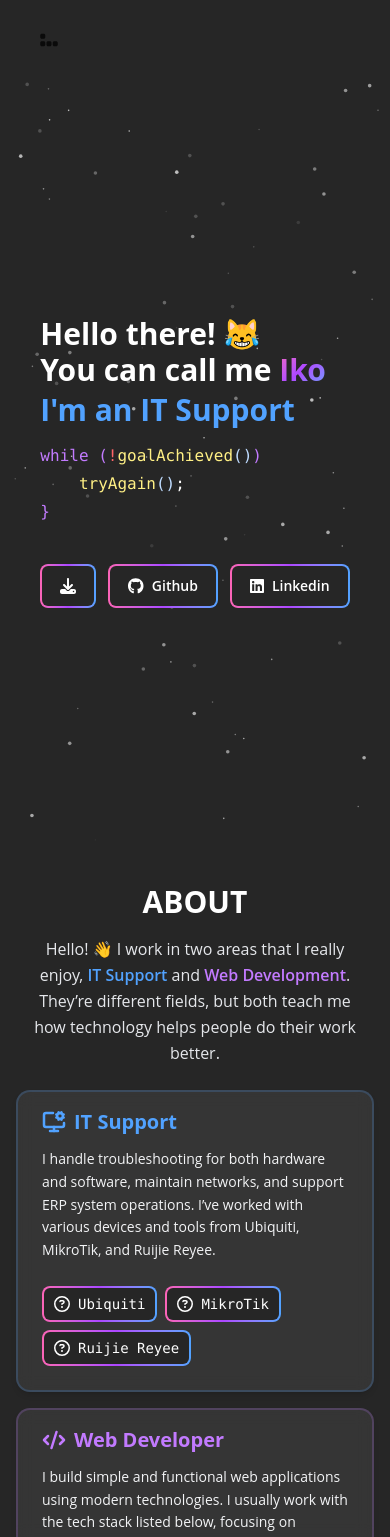
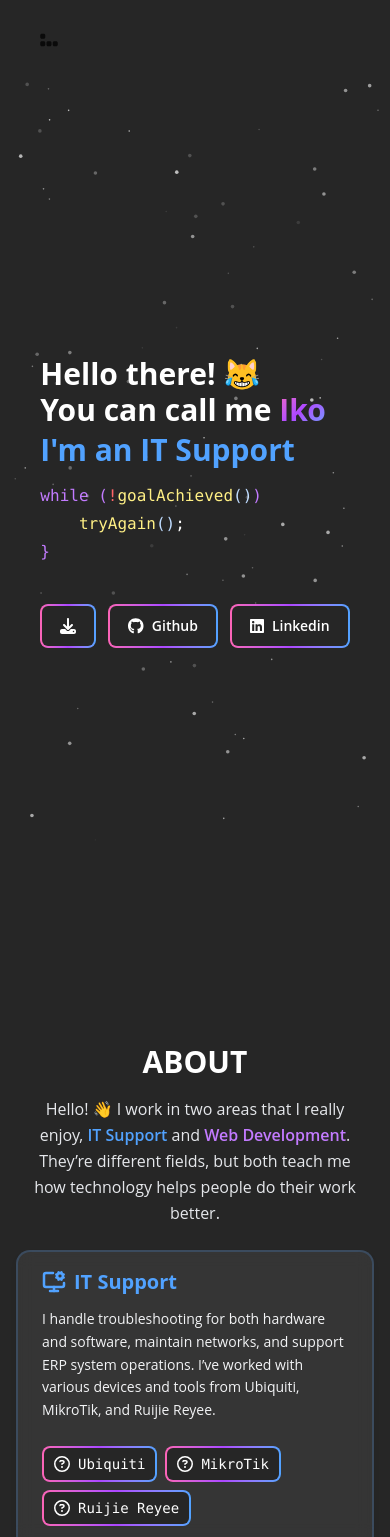
Before and after one commit to hamma-nyk/portofolio_v2, a React (Vite) app: page / in a window 390 px wide. Shown: the top 1537 px of the page. Built offline with nearby package versions, Linux system fonts and the light colour scheme.

Commit message:
Update mobile view

```diff
--- a/src/components/fragments/About.jsx
+++ b/src/components/fragments/About.jsx
@@ -57,10 +57,10 @@ const About = (props) => {
       <section
         id="about"
         ref={goto}
-        className="flex flex-col sm:h-screen mx-auto justify-center w"
+        className="flex flex-col xl:mt-0 xl:h-screen mx-auto justify-center w"
       >
         <div className="flex flex-col h-full px-2 sm:px-10 w-full items-start justify-center">
-          <h1 className="text-3xl sm:text-4xl font-[700] mx-auto text-white">
+          <h1 className="text-3xl sm:text-4xl font-[700] mx-auto text-white mt-30 xl:mt-0">
             ABOUT
           </h1>
           <p className="w-11/12 sm:w-2/3 mx-auto mt-4 text-center leading-relaxed text-gray-200">
--- a/src/components/fragments/Message.jsx
+++ b/src/components/fragments/Message.jsx
@@ -69,7 +69,7 @@ const Message = ({ goto }) => {
       <section
         id="messages"
         ref={goto}
-        className="flex flex-col w-full  justify-center my-16"
+        className="flex flex-col w-full justify-center my-16 xl:my-0 xl:h-screen"
       >
         <h1 className="text-3xl sm:text-4xl font-[700] text-center text-white">
           CONTACT
--- a/src/pages/Home.jsx
+++ b/src/pages/Home.jsx
@@ -128,7 +128,7 @@ const Home = () => {
         {/* 🔹 HOME SECTION */}
         <section
           id="home"
-          className="flex flex-col mx-auto justify-center -mt-10"
+          className="flex flex-col mx-auto justify-center xl:-mt-10"
         >
           <div className="flex flex-col h-screen w-full items-start justify-center">
             <h1 className="text-3xl sm:text-5xl font-[700] px-5 relative text-white">
```
